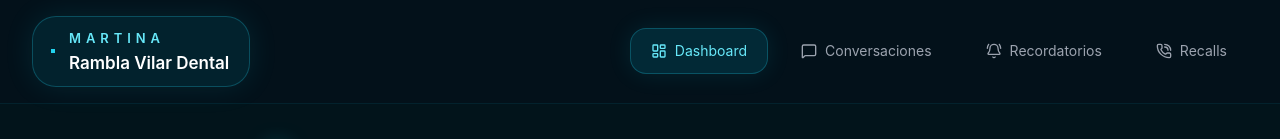
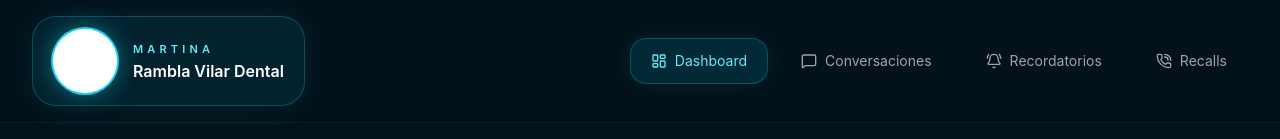
Before and after one commit to martina-asistant/martina-panel, a Next.js app: page /dashboard in a window 1280 px wide. Shown: the top 139 px of the page. Built offline with nearby package versions, Linux system fonts and the light colour scheme; no server answers; the database is empty.

Commit message:
Update Sidebar.tsx

```diff
--- a/components/layout/Sidebar.tsx
+++ b/components/layout/Sidebar.tsx
@@ -34,8 +34,8 @@ const Sidebar = () => {
 
           <div
             className="
-            w-18
-            h-18
+            w-16
+            h-16
             rounded-full
             bg-white
             ring-2
@@ -51,7 +51,7 @@ const Sidebar = () => {
 
             <div
               className="
-              text-[13px]
+              text-[11px]
               tracking-[0.38em]
               text-cyan-300
               font-semibold
@@ -62,7 +62,7 @@ const Sidebar = () => {
 
             <div
               className="
-              text-[17px]
+              text-base
               font-semibold
               text-white
               leading-tight
```
